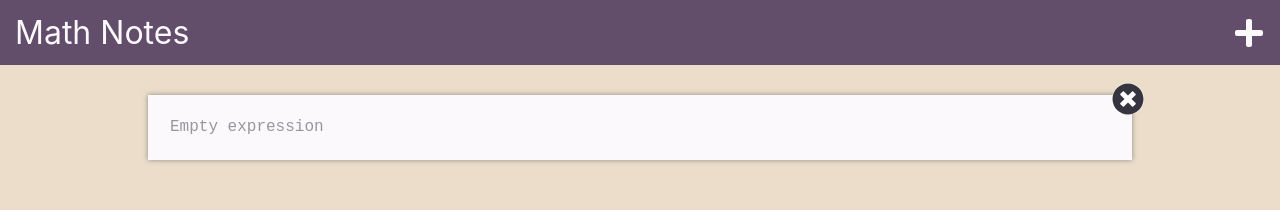
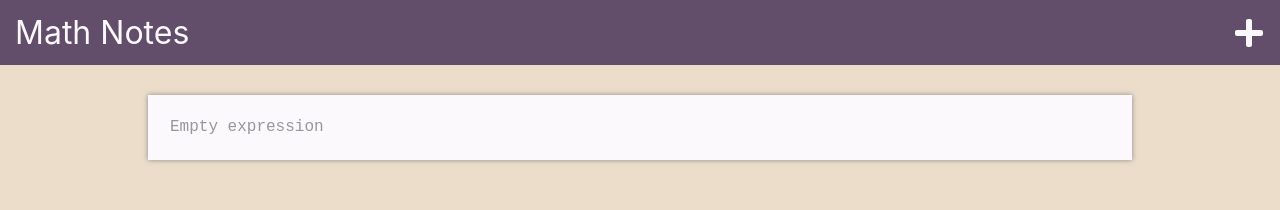
Before and after one commit to lukix/calcspace, a React (Create React App) app in the folder client/: page / in a window 1280 px wide. Shown: the top 210 px of the page. Built offline with nearby package versions, Linux system fonts and the light colour scheme.

Commit message:
Make dragging cards easier

```diff
--- a/client/package.json
+++ b/client/package.json
@@ -16,6 +16,7 @@
     "react-beautiful-dnd": "^12.2.0",
     "react-dom": "^16.11.0",
     "react-icons": "^3.8.0",
+    "react-outside-click-handler": "^1.3.0",
     "react-redux": "^7.1.3",
     "react-scripts": "3.2.0",
     "redux": "^4.0.4",
--- a/client/src/cardsList/CardsList.tsx
+++ b/client/src/cardsList/CardsList.tsx
@@ -1,4 +1,4 @@
-import React from 'react';
+import React, { useState } from 'react';
 import { DragDropContext, Droppable } from 'react-beautiful-dnd';
 import DraggableCard from './DraggableCard';
 
@@ -21,13 +21,14 @@ const CardsList: React.FC<CardsListProps> = ({
   getCardActions,
   setCards,
 }) => {
+  const [selectedCardId, setSelectedCardId] = useState(null);
+
   const onDragEnd = ({ source, destination }) => {
     if (!destination) {
       return;
     }
 
     const reorderedCards = reorder(cards, source.index, destination.index);
-
     setCards(reorderedCards);
   };
 
@@ -43,6 +44,9 @@ const CardsList: React.FC<CardsListProps> = ({
                 index={index}
                 expressions={expressions}
                 getCardActions={getCardActions}
+                selectCardId={setSelectedCardId}
+                isActive={id === selectedCardId}
+                isSomeCardActive={selectedCardId !== null}
               />
             ))}
             {provided.placeholder}
--- a/client/src/cardsList/DraggableCard.module.scss
+++ b/client/src/cardsList/DraggableCard.module.scss
@@ -1,3 +1,13 @@
 .draggableCard {
   margin: 30px 20px 0 20px;
+  position: relative;
 }
+
+.draggableOverlay {
+  position: absolute;
+  left: 0;
+  top: 0;
+  width: 100%;
+  height: 100%;
+  z-index: 3;
+}
--- a/client/src/cardsList/DraggableCard.tsx
+++ b/client/src/cardsList/DraggableCard.tsx
@@ -1,13 +1,23 @@
 import React from 'react';
 import { Draggable } from 'react-beautiful-dnd';
+import OutsideClickHandler from 'react-outside-click-handler';
 import NoteCard from '../noteCard/NoteCard';
 import styles from './DraggableCard.module.scss';
 
 interface DraggableCardProps {
   id: string;
-  expressions: Array<any>;
+  expressions: Array<{
+    id: string;
+    value: string;
+    result?: number;
+    error?: { message: string };
+    showResult: boolean;
+  }>;
   index: number;
   getCardActions: Function;
+  selectCardId: Function;
+  isActive: boolean;
+  isSomeCardActive: boolean;
 }
 
 const DraggableCard: React.FC<DraggableCardProps> = ({
@@ -15,6 +25,9 @@ const DraggableCard: React.FC<DraggableCardProps> = ({
   expressions,
   index,
   getCardActions,
+  selectCardId,
+  isActive,
+  isSomeCardActive,
 }) => {
   const {
     updateExpression,
@@ -23,23 +36,40 @@ const DraggableCard: React.FC<DraggableCardProps> = ({
     deleteCard,
   } = getCardActions(id);
 
+  const unselectCards = () => selectCardId(null);
+
   return (
-    <Draggable draggableId={id} index={index}>
+    <Draggable draggableId={id} index={index} isDragDisabled={isSomeCardActive}>
       {provided => (
+        <OutsideClickHandler
+          onOutsideClick={unselectCards}
+          disabled={!isActive}
+        >
           <div
             ref={provided.innerRef}
             {...provided.draggableProps}
             {...provided.dragHandleProps}
             className={styles.draggableCard}
           >
+            {!isActive && (
+              <div
+                className={styles.draggableOverlay}
+                onClick={() => selectCardId(id)}
+              ></div>
+            )}
+
             <NoteCard
               expressions={expressions}
               updateExpression={updateExpression}
               backspaceDeleteExpression={backspaceDeleteExpression}
               enterAddExpression={enterAddExpression}
               deleteCard={deleteCard}
+              isActive={isActive}
+              isSomeCardActive={isSomeCardActive}
+              unselect={unselectCards}
             />
           </div>
+        </OutsideClickHandler>
       )}
     </Draggable>
   );
--- a/client/src/mathExpression/MathExpression.module.scss
+++ b/client/src/mathExpression/MathExpression.module.scss
@@ -23,7 +23,6 @@ $expression-font-family: 'Courier New', Courier, monospace;
   }
 
   &:hover {
-    background: transparentize($wine-color, 0.7);
     .controls {
       visibility: visible;
     }
--- a/client/src/mathExpression/MathExpression.tsx
+++ b/client/src/mathExpression/MathExpression.tsx
@@ -37,7 +37,9 @@ const MathExpression: React.FC<MathExpressionProps> = ({
     if (!valueDisplayElement.current || !valueTextElement.current) {
       return;
     }
-    const resultFitsInOneLine = valueTextElement.current.offsetWidth <= valueDisplayElement.current.offsetWidth;
+    const resultFitsInOneLine =
+      valueTextElement.current.offsetWidth <=
+      valueDisplayElement.current.offsetWidth;
     setShowResultInNewLine(!resultFitsInOneLine);
   }, []);
 
@@ -49,7 +51,7 @@ const MathExpression: React.FC<MathExpressionProps> = ({
     window.addEventListener('resize', determineHowToDisplayResult);
     return () => {
       window.removeEventListener('resize', determineHowToDisplayResult);
-    }
+    };
   }, [determineHowToDisplayResult]);
 
   const isExpressionEmpty = value.trim() === '';
@@ -75,7 +77,12 @@ const MathExpression: React.FC<MathExpressionProps> = ({
             />
           </div>
           <div className={styles.valueDisplay} ref={valueDisplayElement}>
-            <span className={classNames(styles.valueText, { [styles.visible]: !showResultInNewLine })} ref={valueTextElement}>
+            <span
+              className={classNames(styles.valueText, {
+                [styles.visible]: !showResultInNewLine,
+              })}
+              ref={valueTextElement}
+            >
               {displayValue}
             </span>
           </div>
@@ -84,7 +91,11 @@ const MathExpression: React.FC<MathExpressionProps> = ({
           {error && <FaExclamationCircle title={error.message} />}
         </div>
       </div>
-      <div className={classNames(styles.newLineResult, { [styles.visible]: showResultInNewLine })}>
+      <div
+        className={classNames(styles.newLineResult, {
+          [styles.visible]: showResultInNewLine,
+        })}
+      >
         {`= ${result}`}
       </div>
     </div>
--- a/client/src/noteCard/NoteCard.module.scss
+++ b/client/src/noteCard/NoteCard.module.scss
@@ -6,9 +6,13 @@
   box-shadow: 0px 0px 5px 0px transparentize($kinda-black-color, 0.5);
   padding: 20px;
   position: relative;
+
+  &.notActive {
+    opacity: 0.5;
+  }
 }
 
-.deleteCardButton {
+.closeCardButton {
   position: absolute;
   right: -12px;
   top: -12px;
--- a/client/src/noteCard/NoteCard.tsx
+++ b/client/src/noteCard/NoteCard.tsx
@@ -1,5 +1,6 @@
 import React, { useState } from 'react';
 import { FaTimesCircle } from 'react-icons/fa';
+import classNames from 'classnames';
 import MathExpression from '../mathExpression/MathExpression';
 import styles from './NoteCard.module.scss';
 
@@ -15,6 +16,9 @@ interface NoteCardProps {
   backspaceDeleteExpression: Function; // (index: number, text: string) => void;
   enterAddExpression: Function; // (index: number, textLeft: string, textRight: string) => void;
   deleteCard: Function;
+  isActive: boolean;
+  isSomeCardActive: boolean;
+  unselect: Function;
 }
 
 const NoteCard: React.FC<NoteCardProps> = ({
@@ -23,6 +27,9 @@ const NoteCard: React.FC<NoteCardProps> = ({
   backspaceDeleteExpression,
   enterAddExpression,
   deleteCard,
+  isActive,
+  isSomeCardActive,
+  unselect,
 }) => {
   const [cursorPositionInfo, setCursorPositionInfo] = useState<{
     expressionIndex: number;
@@ -59,10 +66,16 @@ const NoteCard: React.FC<NoteCardProps> = ({
   };
 
   return (
-    <div className={styles.card}>
-      <div className={styles.deleteCardButton}>
-        <FaTimesCircle onClick={() => deleteCard()} />
-      </div>
+    <div
+      className={classNames(styles.card, {
+        [styles.notActive]: !isActive && isSomeCardActive,
+      })}
+    >
+      {isActive && (
+        <div className={styles.closeCardButton}>
+          <FaTimesCircle onClick={() => unselect()} />
+        </div>
+      )}
       <div>
         {expressions.map((expression, index) => (
           <MathExpression
```
Also changed, not shown: 1 other file (tests, documents, lock files or other folders). Lines whose indentation alone changed are shown as unchanged.
